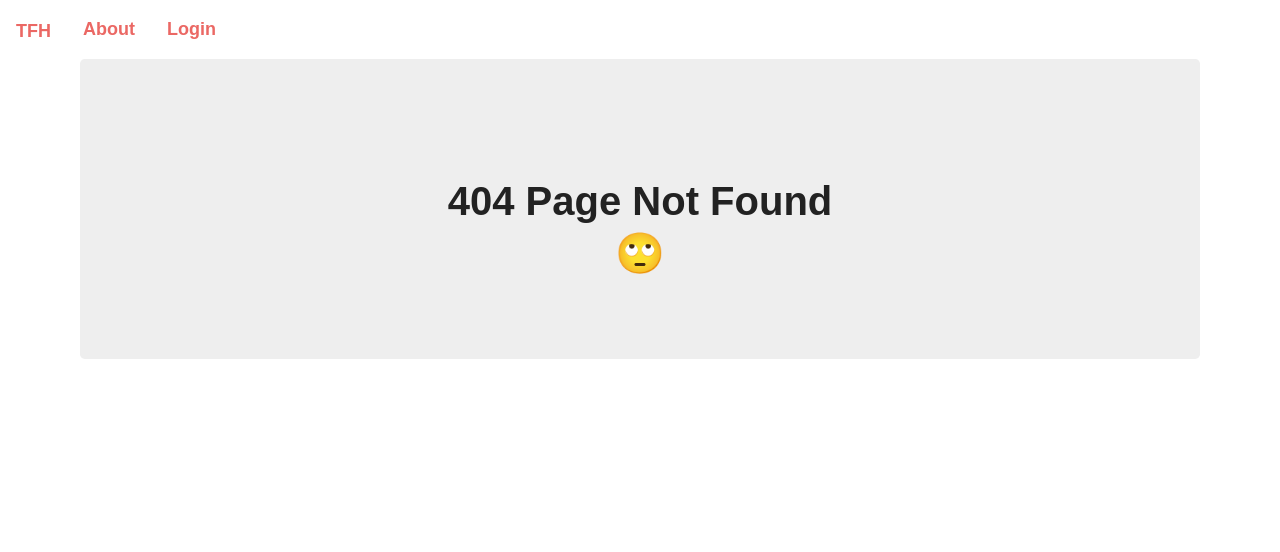
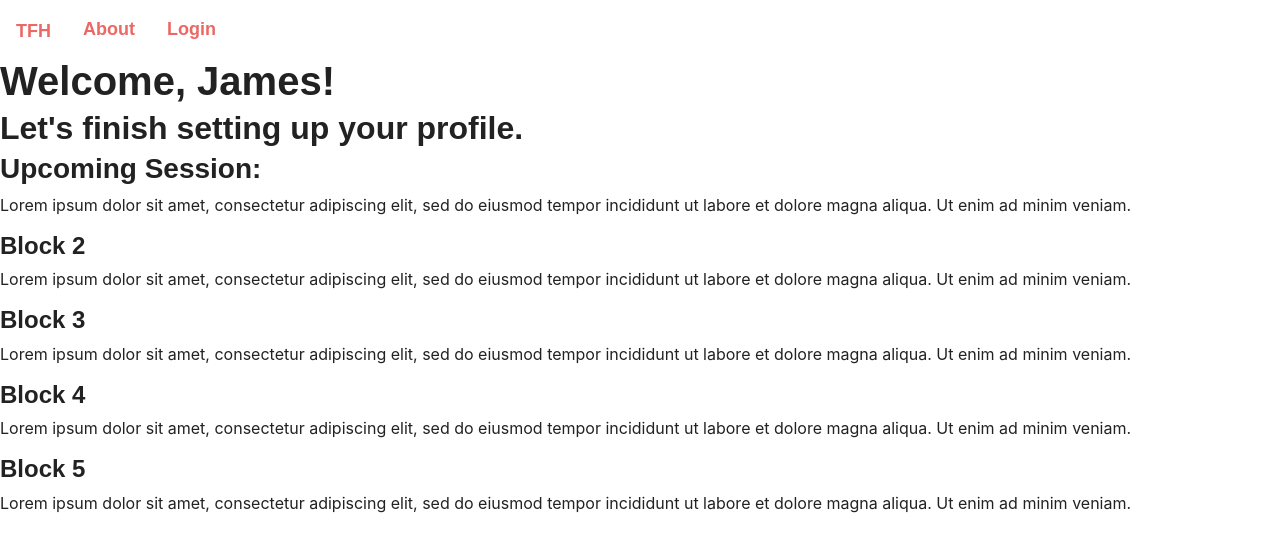
Before and after one commit to bootcamp-final-org/final-project, a React (Create React App) app in the folder client/: page /dashboard/1 in a window 1280 px wide. Before the commit this address had no page. Shown: the top 552 px of the page. Built offline with nearby package versions, Linux system fonts and the light colour scheme; a web font is replaced by a local one.

Commit message:
fixing signup redirects

```diff
--- a/client/src/App.js
+++ b/client/src/App.js
@@ -1,11 +1,11 @@
 import React from "react";
 import { BrowserRouter as Router, Route, Switch } from "react-router-dom";
-import Detail from "./pages/Detail";
 import NoMatch from "./pages/NoMatch";
 import Nav from "./components/Nav";
 import Home from "./components/Home/Home";
 import Login from "./components/Auth/Login";
 import SignUp from "./components/Auth/SignUp";
+import Dashboard from "./components/Dashboard/Dashboard";
 
 function App() {
   return (
@@ -16,7 +16,7 @@ function App() {
           <Route exact path="/" component={Home} />
           <Route exact path="/login" component={Login} />
           <Route exact path="/signup" component={SignUp} />
-          <Route exact path="/books/:id" component={Detail} />
+          <Route exact path="/dashboard/:id" component={Dashboard} />
           <Route component={NoMatch} />
         </Switch>
       </div>
--- a/client/src/components/Auth/AuthApi.js
+++ b/client/src/components/Auth/AuthApi.js
@@ -1,24 +1,24 @@
-import axios from 'axios';
-import setAuthToken from '../../utils/set-auth-token';
-import jwt_decode from 'jwt-decode';
+import axios from "axios";
+import setAuthToken from "../../utils/set-auth-token";
+import jwt_decode from "jwt-decode";
 
-export const signUpUser = async (userData, history) => {
+export const signUpUser = async (userData) => {
   try {
-    await axios.post('/api/students/signup', userData);
-    this.setState({redirect: true});
+    const result = await axios.post("/api/students/signup", userData);
+    return result;
   } catch (err) {
     console.log(err);
   }
 };
 
 //Sign in - Get User Token
-export const signInUser = async userData => {
+export const signInUser = async (userData) => {
   try {
-    const res = await axios.post('/api/students/login', userData);
+    const res = await axios.post("/api/students/login", userData);
     //save to localstorage
     const { token } = res.data;
     //set token to localStorage
-    localStorage.setItem('jwtToken', token);
+    localStorage.setItem("jwtToken", token);
     //set token to auth header
     setAuthToken(token);
     //decode token to get user data
@@ -32,7 +32,7 @@ export const signInUser = async userData => {
 
 export const signOutUser = () => {
   //remove token from localStorage
-  localStorage.removeItem('jwtToken');
+  localStorage.removeItem("jwtToken");
   //remove auth header for future requests
   setAuthToken(false);
 };
--- a/client/src/components/Auth/Login.js
+++ b/client/src/components/Auth/Login.js
@@ -1,39 +1,44 @@
 import React, { Component } from "react";
 import { FormBtn, TextArea, Input } from "../Form";
-import API from '../../utils/API'
-import { signInUser } from './AuthApi'
+import API from "../../utils/API";
+import { signInUser } from "./AuthApi";
+import { Redirect } from "react-router-dom";
 import "./styles.css";
 
 export default class Login extends Component {
-
   state = {
     email: "",
     password: "",
-    error:""
+    isRedirect: false,
+    id: "",
+    error: "",
   };
 
-handleChange = event => {
-  const{name, value} = event.target;
-  this.setState({[name] : value})
-}
+  handleChange = (event) => {
+    const { name, value } = event.target;
+    this.setState({ [name]: value });
+  };
 
-handleFormSubmit = event => {
+  handleFormSubmit = (event) => {
     event.preventDefault();
     if (this.state.email && this.state.password) {
-      const{email, password} = this.state;
-
-      API.getUser({
-        email, password
-      })
-        .then(res => signInUser())
-        .catch(err => console.log(err));
-    }
-    else {
-        this.setState({error: "Please enter all required fields."})
+      const { email, password, id } = this.state;
+      const user = { email, password };
+      signInUser(user).then((result) => {
+        console.log("result" + result);
+        if (result.data) {
+          this.setState({ isRedirect: true, id: result._id });
+        }
+      });
+    } else {
+      this.setState({ error: "Please enter all required fields." });
     }
   };
 
   render() {
+    if (this.state.isRedirect) {
+      return <Redirect to={`/dashboard/${this.state.id}`} />;
+    }
     return (
       <div className="row">
         <div className="col-sm-4">
@@ -44,8 +49,8 @@ handleFormSubmit = event => {
           </div>
         </div>
         <div className="col-sm-4 form">
-          <Input label="Username" placeholder="Username" />
-          <Input label="Password" placeholder="Password" />
+          <Input type="email" label="Username" placeholder="Username" />
+          <Input type="password" label="Password" placeholder="Password" />
           {/* <TextArea rows="2" /> */}
           <FormBtn onClick={this.handleFormSubmit}>Login</FormBtn>
         </div>
--- a/client/src/components/Auth/SignUp.js
+++ b/client/src/components/Auth/SignUp.js
@@ -12,6 +12,7 @@ export default class SignUp extends Component {
         lastName: "",
         email: "",
         password: "",
+        isRedirect: false,
         error:""
       };
 
@@ -21,15 +22,16 @@ export default class SignUp extends Component {
     }
 
     handleFormSubmit = event => {
+      console.log(this.state)
         event.preventDefault();
         if (this.state.firstName && this.state.lastName) {
           const{firstName, lastName, email, password} = this.state;
-
-          API.saveUser({
-            firstName, lastName, email, password
+          const user = {firstName, lastName, email, password};
+          signUpUser(user).then(result => {
+            if(result.data) {
+              this.setState({ isRedirect: true})
+            }
           })
-            .then(res => signUpUser())
-            .catch(err => console.log(err));
         }
         else {
             this.setState({error: "Please enter all required fields."})
@@ -39,6 +41,9 @@ export default class SignUp extends Component {
 
     render() {
       console.log(this.state.error)
+      if(this.state.isRedirect) {
+        return <Redirect to="/"/>
+      }
         return (
             <div>
                 <Input name="firstName" type="text" placeholder="First Name" onChange={this.handleChange} />
--- /dev/null
+++ b/client/src/components/Dashboard/Dashboard.js
@@ -0,0 +1,75 @@
+import React, { Component } from 'react'
+
+
+export default class dashboard extends Component {
+    render() {
+        return (
+            <div>
+                <div className="page-heading">
+                <h1>Welcome, James!</h1>
+                <h2>Let's finish setting up your profile.</h2>
+                </div>
+                <main>
+                <div class="dashboard-container">
+                    <div class="card-1">
+                        <h3 class="chart-lbl">
+                            Upcoming Session:
+                        </h3>
+                        <div class="divider">
+                        </div>
+                        <div class="content-center">
+                            <div class="doughnut-chart-container">
+                            <p>Lorem ipsum dolor sit amet, consectetur adipiscing elit, sed do eiusmod tempor incididunt ut labore et dolore magna aliqua. Ut enim ad minim veniam.</p>
+                            </div>
+                        </div>
+                    </div>
+                    <div class="card-2">
+                        <h4 class="chart-lbl">
+                        Block 2
+                        </h4>
+                        <div class="divider">
+                        </div>
+                        <div class="content-center">
+                            <div class="pie-chart-container">
+                            <p>Lorem ipsum dolor sit amet, consectetur adipiscing elit, sed do eiusmod tempor incididunt ut labore et dolore magna aliqua. Ut enim ad minim veniam.</p>
+                            </div>
+                        </div>
+                    </div>
+                    <div class="card-3">
+                        <h4 class="chart-lbl">
+                        Block 3
+                        </h4>
+                        <div class="divider">
+                        </div>
+                        <div class="content-center">
+                            <div class="polar-chart-container">
+                            <p>Lorem ipsum dolor sit amet, consectetur adipiscing elit, sed do eiusmod tempor incididunt ut labore et dolore magna aliqua. Ut enim ad minim veniam.</p>
+                            </div>
+                        </div>
+                    </div>
+                    <div class="card-4">
+                        <h4 class="chart-lbl">
+                        Block 4
+                        </h4>
+                        <div class="divider">
+                        </div>
+                        <div class="line-chart-container">
+                        <p>Lorem ipsum dolor sit amet, consectetur adipiscing elit, sed do eiusmod tempor incididunt ut labore et dolore magna aliqua. Ut enim ad minim veniam.</p>
+                        </div>
+                    </div>
+                    <div class="card-5">
+                        <h4 class="chart-lbl">
+                        Block 5
+                        </h4>
+                        <div class="divider">
+                        </div>
+                        <div class="bar-chart-container">
+                       <p>Lorem ipsum dolor sit amet, consectetur adipiscing elit, sed do eiusmod tempor incididunt ut labore et dolore magna aliqua. Ut enim ad minim veniam.</p>
+                        </div>
+                    </div>
+                </div>
+            </main>
+            </div>
+        )
+    }
+}
```
Also changed, not shown: 1 other file (tests, documents, lock files or other folders).
